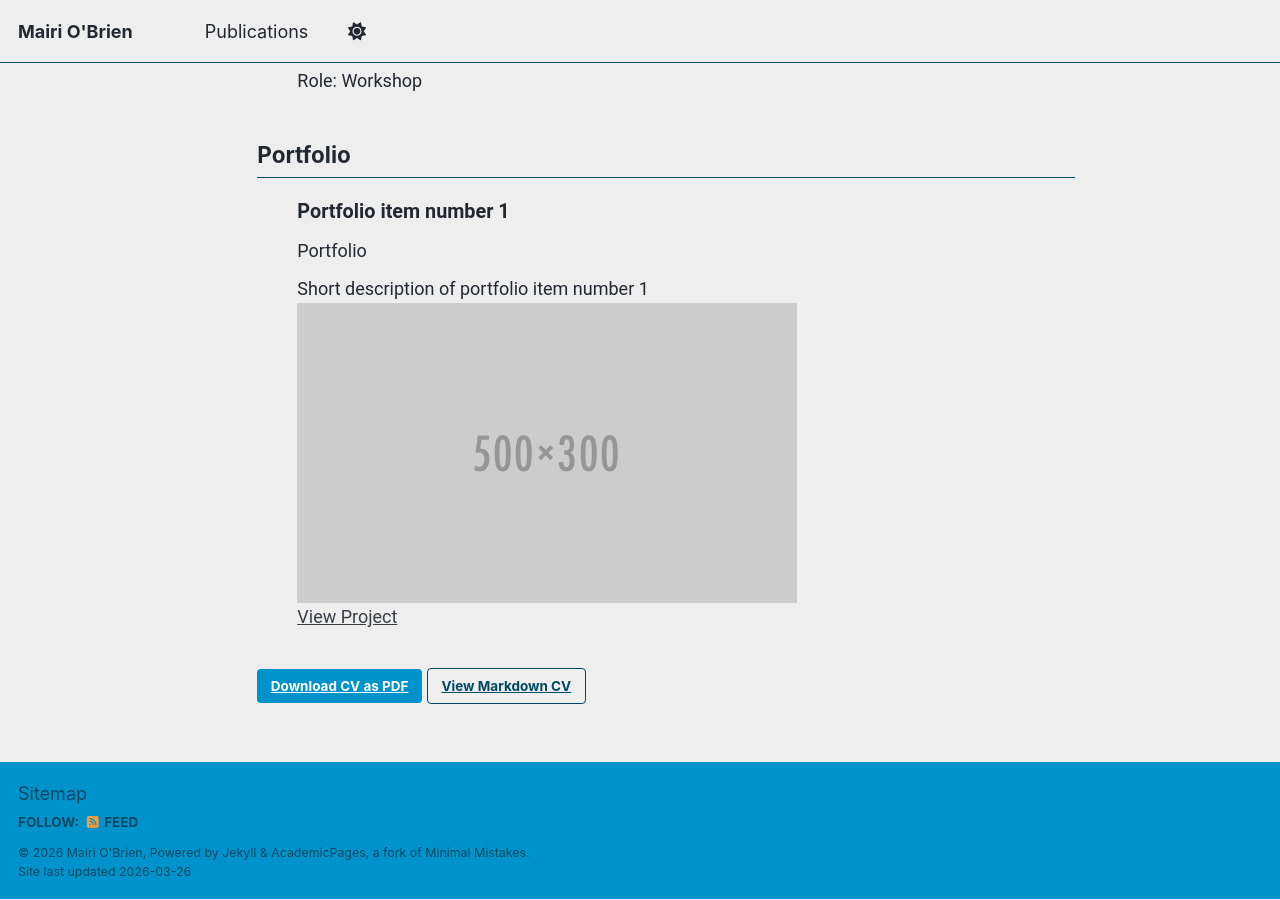
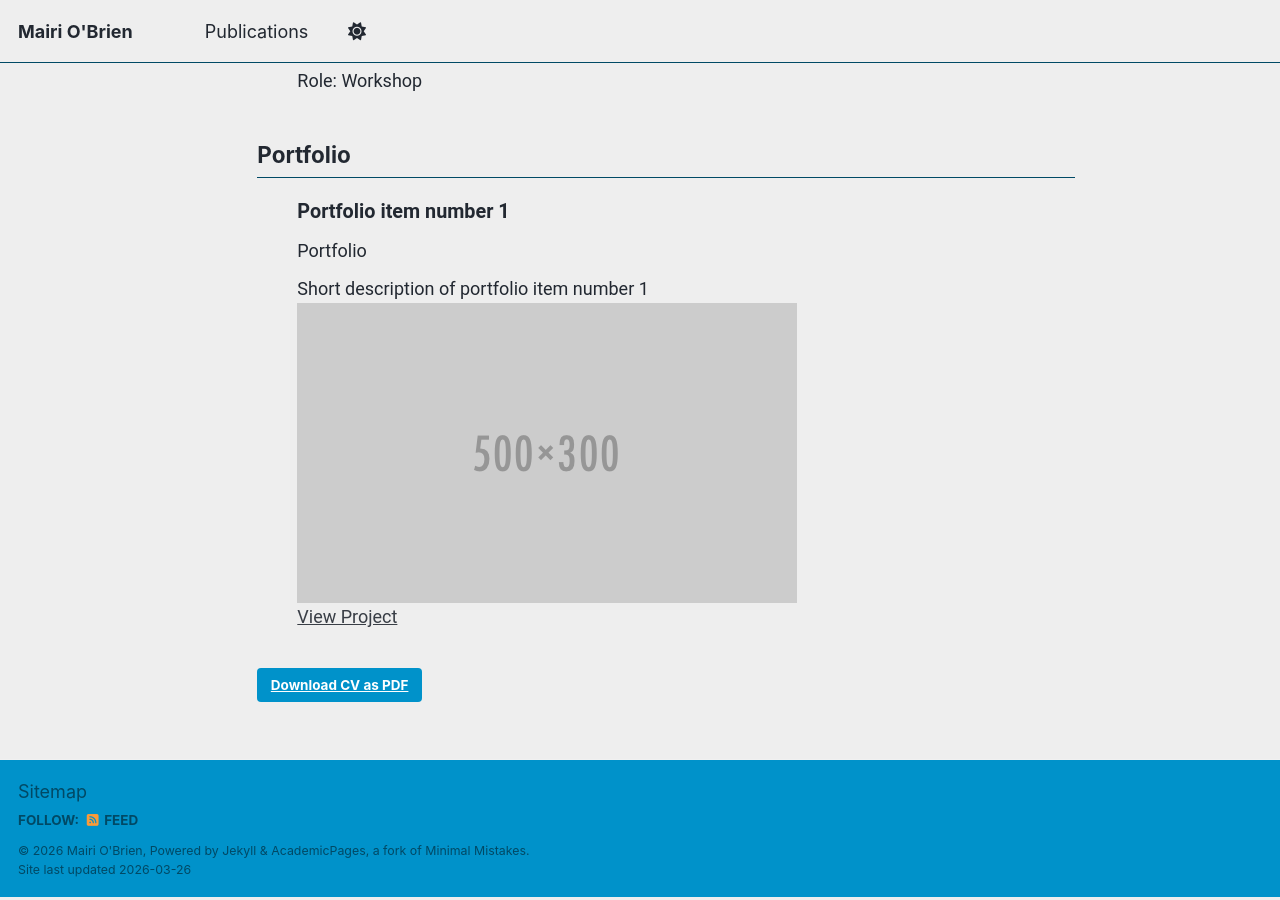
Before and after one commit to mairiobrien/mairiobrien.github.io, a Jekyll site: the page built from _pages/cv-json.md, in a window 1280 px wide and 900 px high, scrolled down 2418 px. Built offline with Jekyll 4.4.1, drawn with Linux system fonts in a browser that asks for light colours; a script bundle is joined from its source files by our own code; library files that are not in the unit come from our copies.

Commit message:
Update cv-json.md

```diff
--- a/_pages/cv-json.md
+++ b/_pages/cv-json.md
@@ -12,6 +12,5 @@
 {% include cv-template.html %}
 
 <div class="cv-download-links">
-  <a href="{{ base_path }}/files/cv.pdf" class="btn btn--primary">Download CV as PDF</a>
-  <a href="{{ base_path }}" class="btn btn--inverse">View Markdown CV</a>
+  <a href="{{ base_path }}/files/Academic_CV_Mairi_2026.pdf" class="btn btn--primary">Download CV as PDF</a>
 </div>
```
